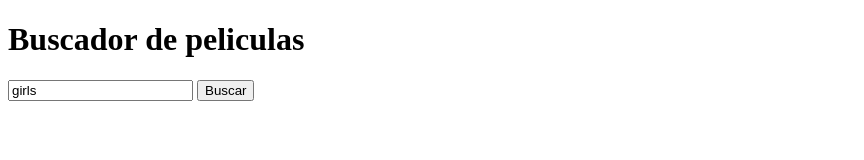
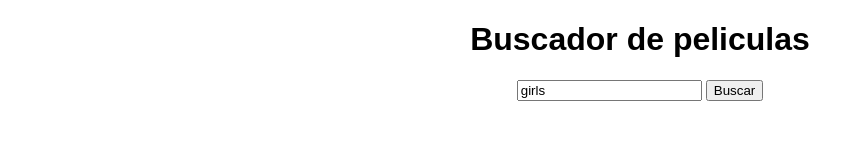
Before and after one commit to Sinsit1/dorcas-s2-evaluacion-final-Sinsit1-https-adalab.github.io-dorcas-s2-evaluacion-final-Sinsit1-, a website: page index.html in a window 1280 px wide. Shown: the whole page, without its empty margins (0-864 px from the left). Drawn offline with Linux system fonts and the light colour scheme.

Commit message:
add colors

```diff
--- a/index.html
+++ b/index.html
@@ -5,11 +5,13 @@
   <meta charset="UTF-8">
   <title>Buscador de peliculas</title>
   <link rel="stylesheet" href="css/main.css">
+  <meta name="viewport" content="width=device-width, initial-scale=1.0">
 </head>
 
 <body>
   <main>
-  <h1>Buscador de peliculas</h1>
+  <h1 class="title">Buscador de peliculas</h1>
+
   <input id="buscador" value="girls" type="text">
   <input class="buttonSearch" type="button" value="Buscar">
 
--- a/scss/main.scss
+++ b/scss/main.scss
@@ -1,4 +1,7 @@
 @import 'core/settings';
+body {
+  text-align: center;
+}
 
 .list {
   padding: 40px;
@@ -9,7 +12,7 @@
 }
 
 .list2 {
-  background-color: red;
+  background-color: #F28CFA;
 }
 
 .grid-container-results {
@@ -18,3 +21,8 @@
   grid-template-rows: 1fr 1fr 1fr 1fr;
   grid-gap:10px;
 }
+
+.title {
+  text-align: center;
+  font-family: arial, sans-serif;
+}
```
Also changed, not shown: css/main.css.
